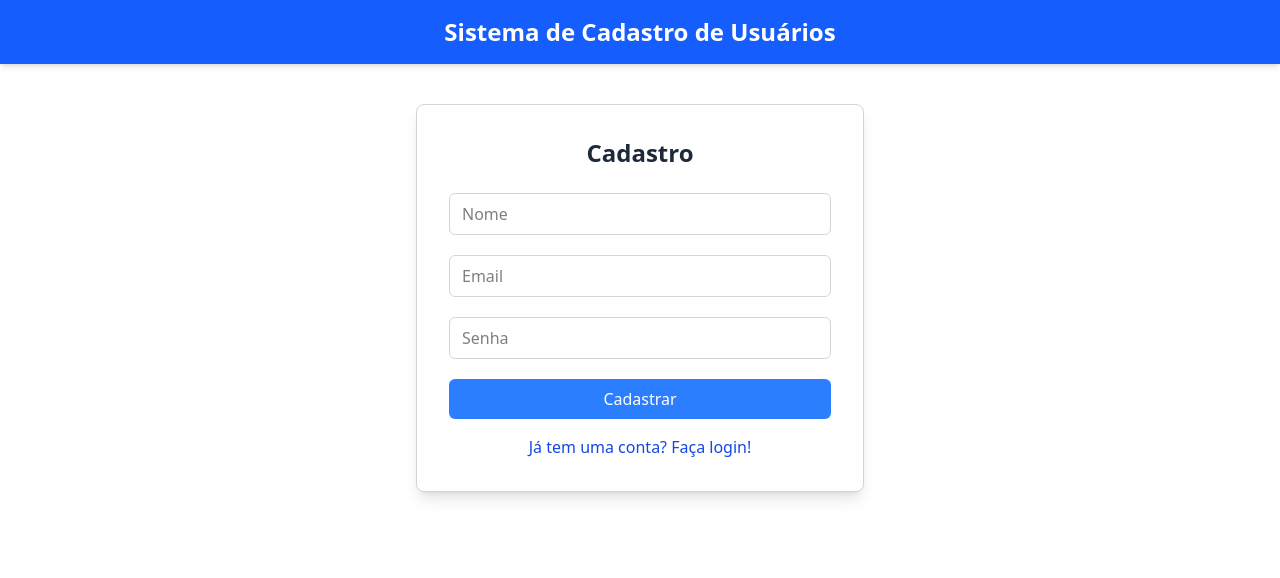
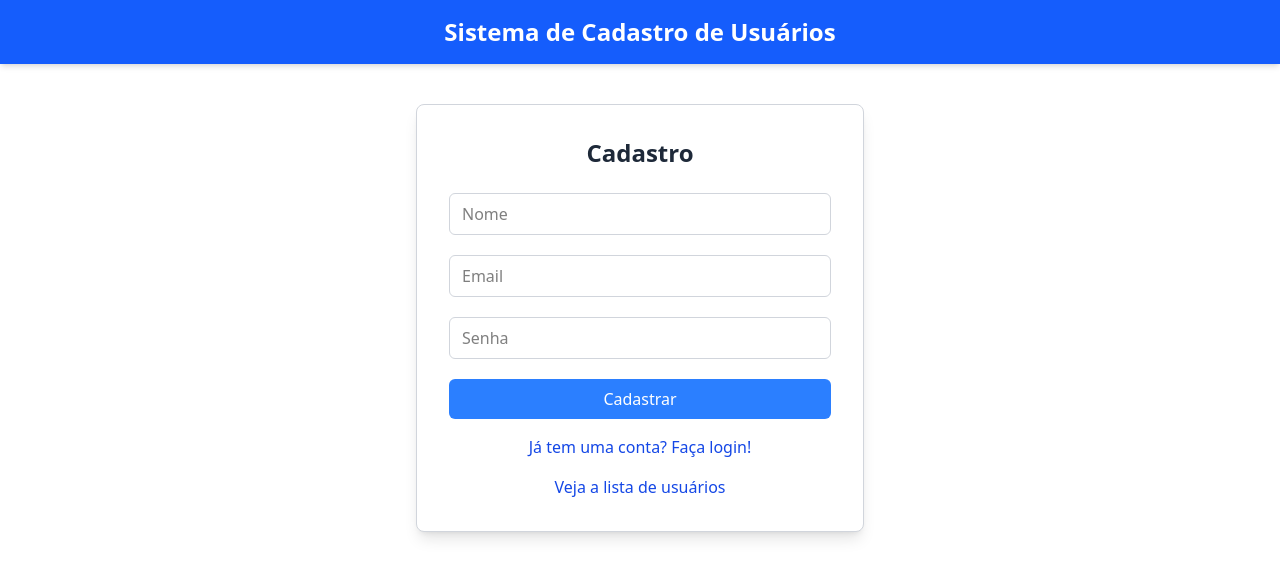
Before and after one commit to DevPauloS/Projeto-Front, a React (Vite) app: page / in a window 1280 px wide. Shown: the top 578 px of the page. Built offline with nearby package versions, Linux system fonts and the light colour scheme; the HTML template or start-up script is replaced by a standard one.

Commit message:
Correção no projeto

```diff
--- a/src/pages/Cadastro/Cadastro.jsx
+++ b/src/pages/Cadastro/Cadastro.jsx
@@ -55,6 +55,12 @@ function Cadastro() {
       >
         Já tem uma conta? Faça login!
       </Link>
+      <Link
+        to="/listar-usuarios"
+        className="text-blue-700 hover:underline mt-4 block text-center"
+      >
+        Veja a lista de usuários
+      </Link>
     </div>
   );
 }
--- a/src/pages/Login/Login.jsx
+++ b/src/pages/Login/Login.jsx
@@ -1,4 +1,4 @@
-import { Link , Navigate, useNavigate } from "react-router-dom";
+import { Link, Navigate, useNavigate } from "react-router-dom";
 import { useRef } from "react";
 import api from "../../services/api";
 
@@ -12,12 +12,11 @@ function Login() {
     try {
       const login = await api.post("/login", {
         email: emailRef.current.value,
-        password: passwordRef.current.value
+        password: passwordRef.current.value,
       });
 
-      localStorage.setItem('token', token)
-      navigate('/listar-usuarios')
-
+      localStorage.setItem("token", token);
+      navigate("/listar-usuarios");
     } catch (error) {
       alert("Senha e/ou e-mail incorretos!");
     }
@@ -45,14 +44,21 @@ function Login() {
           Login
         </button>
       </form>
+
       <Link
         to="/"
         className="text-blue-700 hover:underline mt-4 block text-center"
       >
         Não tem uma conta? Cadastre-se
       </Link>
+      <Link
+        to="/listar-usuarios"
+        className="text-blue-700 hover:underline mt-4 block text-center"
+      >
+        Veja a lista de usuários
+      </Link>
     </div>
   );
 }
 
-export default Login
+export default Login;
```
